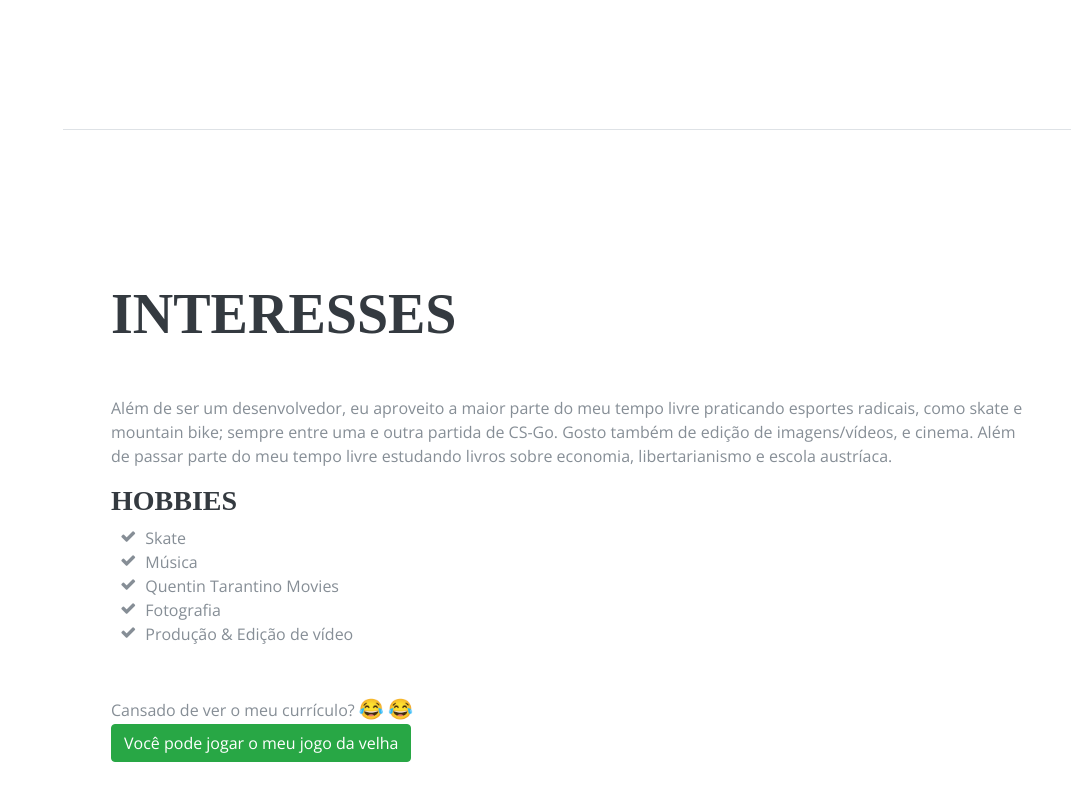
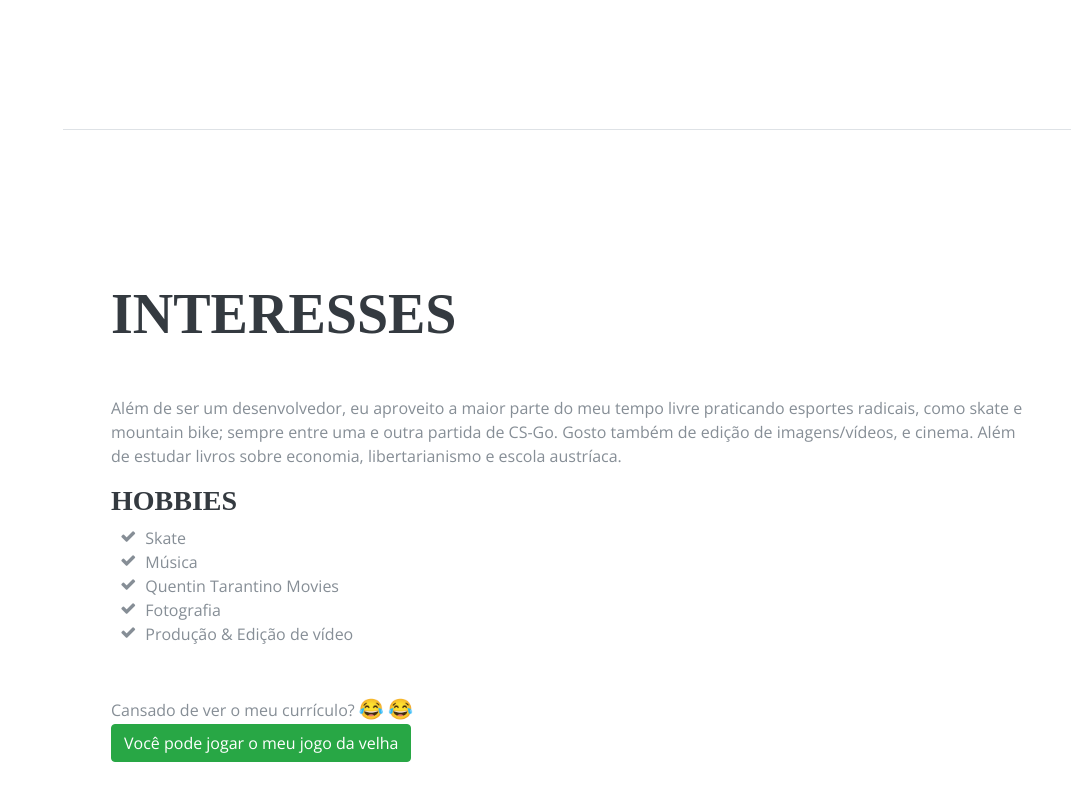
Before and after one commit to douglasjtds/douglasjtds.github.io, a plain HTML site: page index.html in a window 1280 px wide. Shown: the part 3692-4492 px from the top of the page, without its empty margins (209-1280 px from the left). Drawn offline with nearby package versions, Linux system fonts and the light colour scheme; a web font is replaced by a local one.

Commit message:
minor fixes at the "Interesses" section

```diff
--- a/index.html
+++ b/index.html
@@ -414,7 +414,7 @@
           como skate
           e mountain bike; sempre entre uma e outra partida de CS-Go. Gosto também de edição de imagens/vídeos, e
           cinema.
-          Além de passar parte do meu tempo livre estudando livros sobre economia, libertarianismo e escola austríaca.
+          Além de estudar livros sobre economia, libertarianismo e escola austríaca.
         </p>
         <!-- <p class="mb-3">When forced indoors, I follow a number of sci-fi and fantasy genre movies and television shows, I am an aspiring
           chef, and I spend a large amount of my free time exploring the latest technolgy advancements in the front-end web
```
